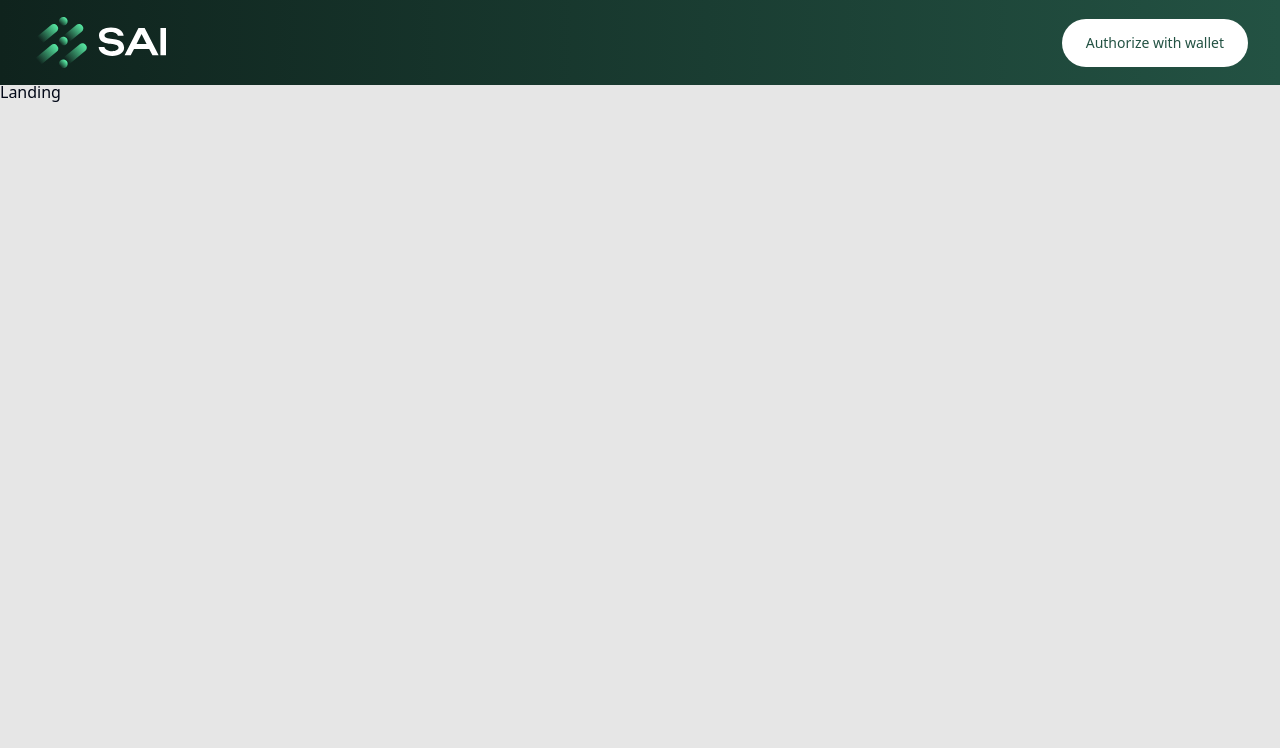
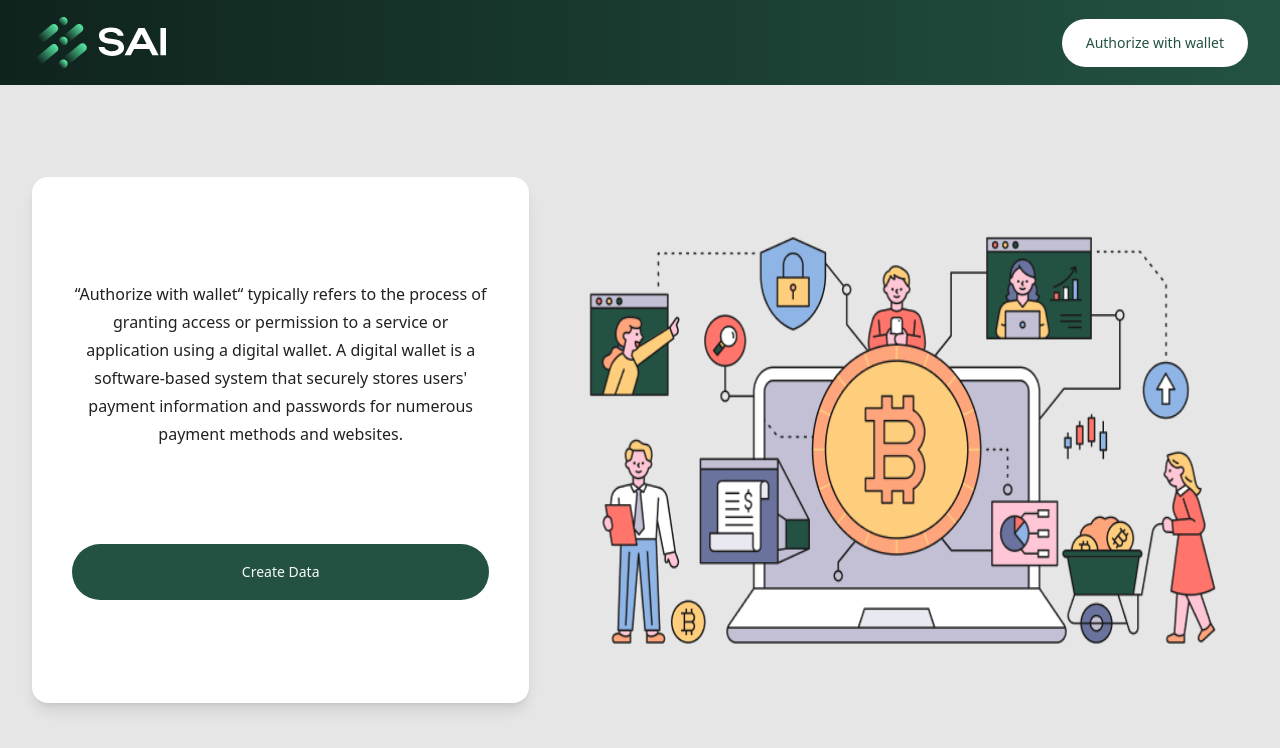
Before and after one commit to srdarkseer/sai-web3, a Next.js app: page / in a window 1280 px wide. Shown: the top 748 px of the page. Built offline with nearby package versions, Linux system fonts and the light colour scheme.

Commit message:
design: landing page

```diff
--- a/src/components/ui/button.tsx
+++ b/src/components/ui/button.tsx
@@ -23,7 +23,7 @@ const buttonVariants = cva(
       size: {
         default: "h-12 rounded-full px-6 py-2",
         sm: "h-9 rounded-full px-3",
-        lg: "h-11 rounded-full px-8",
+        lg: "h-14 rounded-full px-8",
         icon: "h-10 w-10",
       },
     },
--- a/src/views/Landing/Landing.tsx
+++ b/src/views/Landing/Landing.tsx
@@ -1,9 +1,33 @@
-import React from 'react'
+import React from "react";
+import Image from "next/image";
+
+import { Button } from "@/components/ui/button";
 
 const Landing = () => {
   return (
-    <div>Landing</div>
-  )
-}
+    <div className="h-[90vh] container flex items-center justify-center">
+      <div className="grid grid-cols-12 h-[526px] gap-4">
+        <div className="col-span-5 p-10 flex flex-col h-full justify-center gap-24 bg-white rounded-2xl shadow-lg">
+          <p className="text-charcoal text-base text-center font-medium leading-7">
+            &ldquo;Authorize with wallet&ldquo; typically refers to the process
+            of granting access or permission to a service or application using a
+            digital wallet. A digital wallet is a software-based system that
+            securely stores users&apos; payment information and passwords for
+            numerous payment methods and websites.
+          </p>
 
-export default Landing
+          <Button variant="default" size="lg">
+            Create Data
+          </Button>
+        </div>
+
+        <div className="col-span-7 flex h-full justify-center">
+          <Image src="/images/landing-bg.png" height={410} width={720} alt="Side Image" />
+
+        </div>
+      </div>
+    </div>
+  );
+};
+
+export default Landing;
--- a/tailwind.config.ts
+++ b/tailwind.config.ts
@@ -48,6 +48,10 @@ const config = {
           DEFAULT: "#0F231D",
           foreground: "hsl(var(--forestGreen-foreground))",
         },
+        charcoal: {
+          DEFAULT: "#212121",
+          foreground: "hsl(var(--charcoal-foreground))",
+        },
       },
       borderRadius: {
         lg: "var(--radius)",
```
Also changed, not shown: public/images/landing-bg.png (added).
